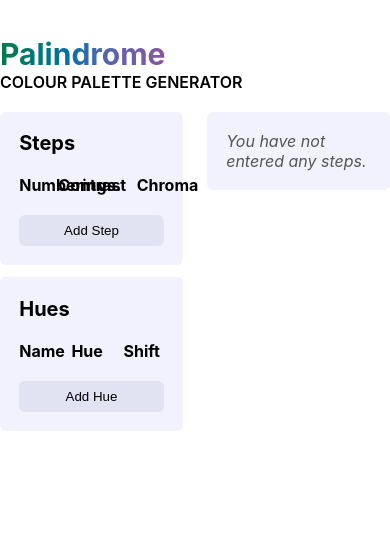
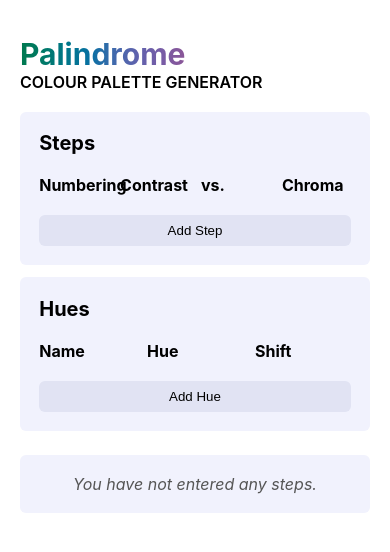
Before and after one commit to redactedjeans/palindrome, a Svelte app: page / in a window 390 px wide. Shown: the top 552 px of the page. Built offline with nearby package versions, Linux system fonts and the light colour scheme.

Commit message:
Fix mobile styling, kinda

```diff
--- a/src/App.svelte
+++ b/src/App.svelte
@@ -36,4 +36,11 @@
     flex-direction: column;
     gap: 1.2rem;
   }
+
+  /* mobile styles */
+  @media (max-width: 1000px) {
+    main {
+      flex-direction: column;
+    }
+  }
 </style>
--- a/src/app.css
+++ b/src/app.css
@@ -4,13 +4,14 @@
 }
 :root {
   font-family: Inter, system-ui, Avenir, Helvetica, Arial, sans-serif;
-  font-size: 62.5%
+  font-size: 62.5%;
 }
 body {
   font-size: 1.6rem;
   min-height: 100vh;
-  max-width: 1000px;
-  margin: 3.6rem auto;
+  max-width: 104rem;
+  padding: 3.6rem 2rem;
+  margin: 0 auto;
 }
 h1 {
   display: inline-block;
@@ -74,3 +75,10 @@ noscript {
   margin: 1rem;
   padding: 1rem;
 }
+
+/* mobile styles */
+@media (max-width: 1000px) {
+  body {
+    max-width: 54rem;
+  }
+}
```
